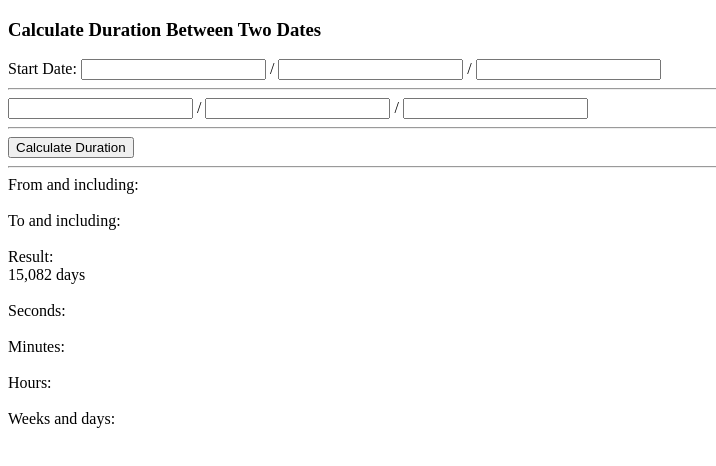
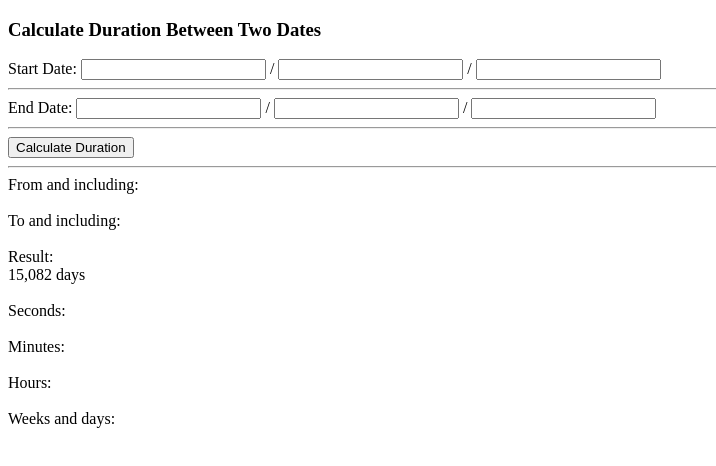
Before and after one commit to SCK-SEAL-TEAM-One/aycap-workshop, a plain HTML site: page static/index.html in a window 1280 px wide. Shown: the whole page, without its empty margins (0-716 px from the left). Drawn offline with Linux system fonts and the light colour scheme; a script that the page names is missing.

Commit message:
[Edited]: เพิ่ม End Date

```diff
--- a/static/index.html
+++ b/static/index.html
@@ -18,6 +18,7 @@
   <input id="start_year" type="text">
   <hr>
 
+  <span>End Date: </span>
   <input id="end_day" type="text">
   <span>/</span>
   <input id="end_month" type="text">
```
